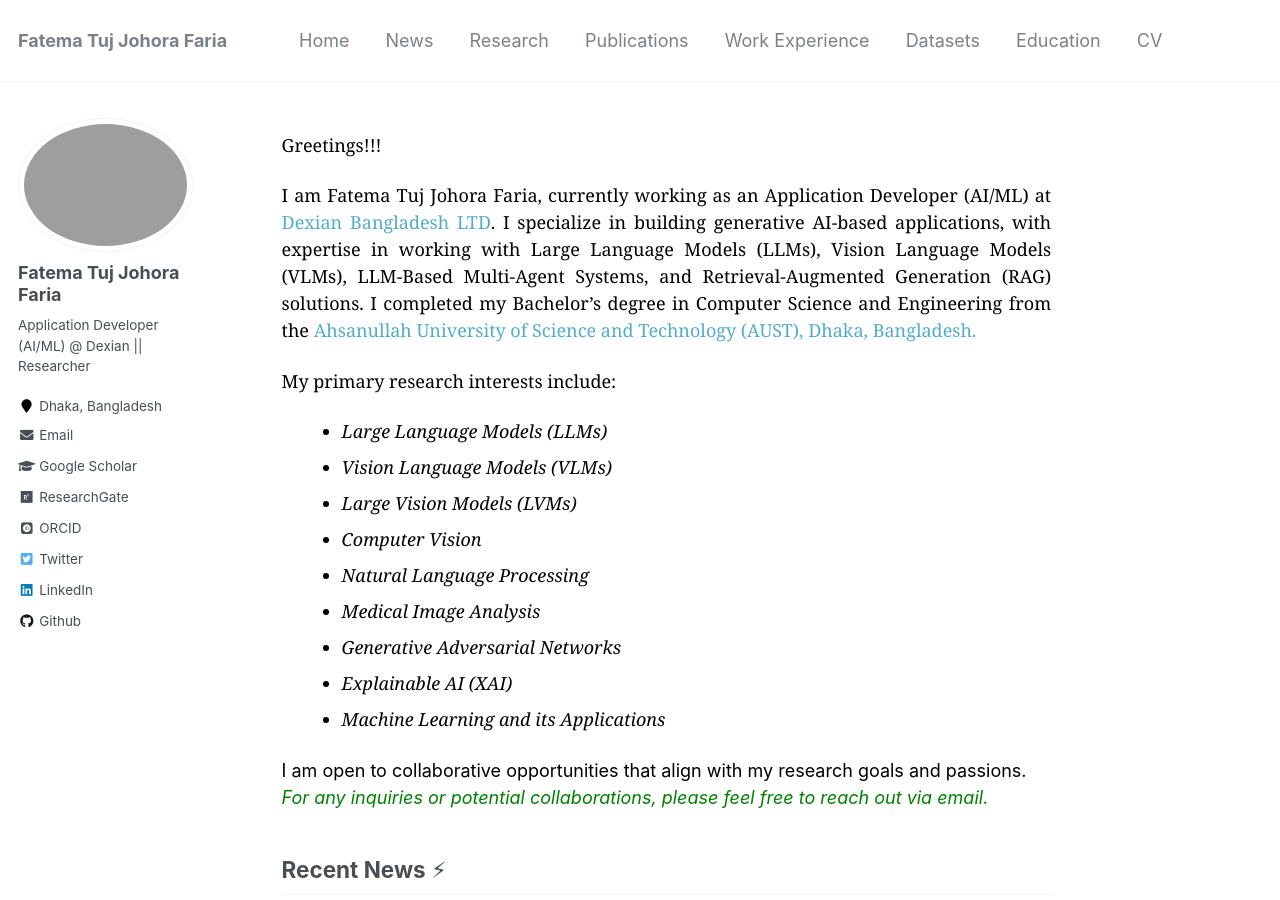
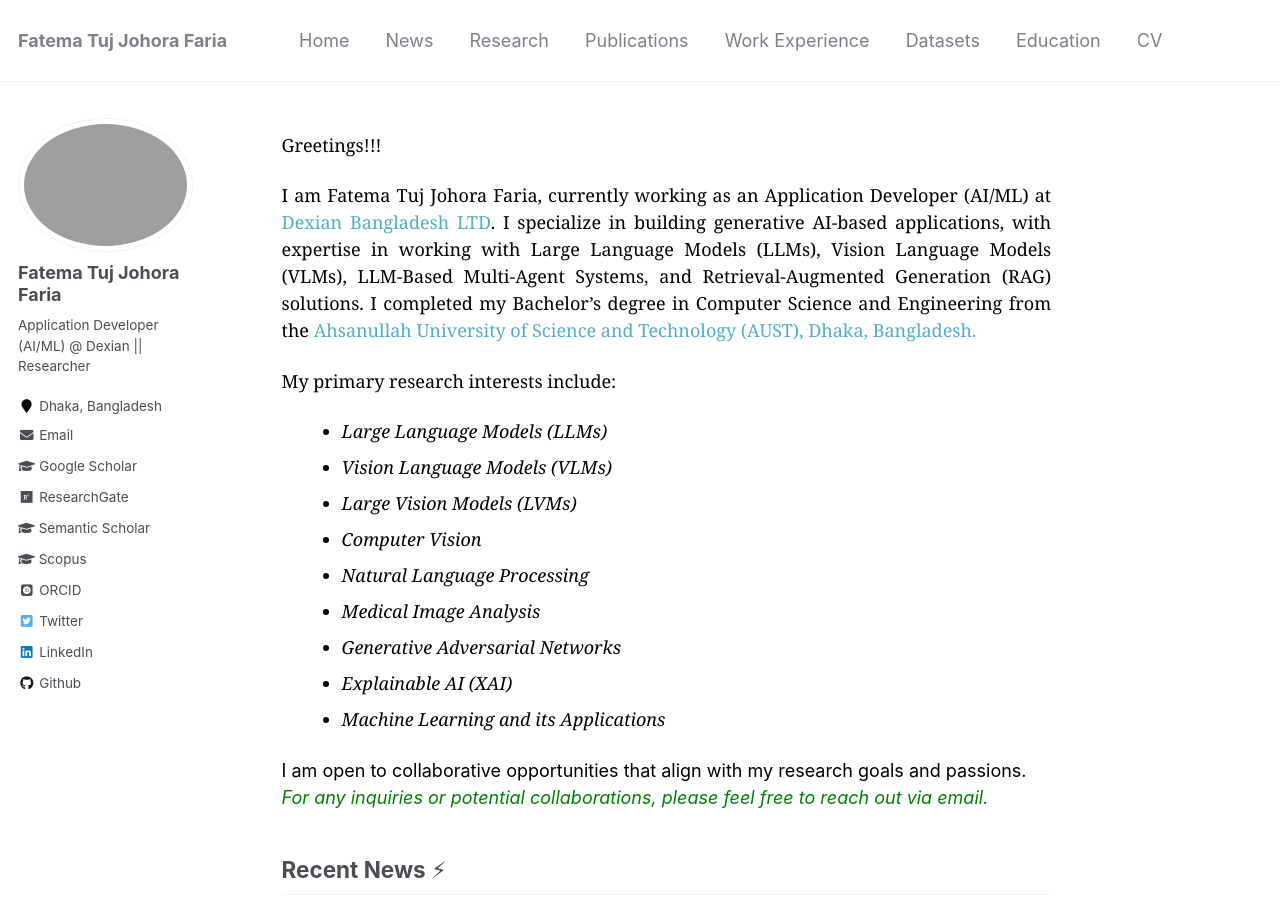
Before and after one commit to fatemafaria142/fatemafaria142.github.io, a Jekyll site: the page built from _pages/about.md, in a window 1280 px wide and 900 px high. Built offline with Jekyll 4.4.1, drawn with Linux system fonts in a browser that asks for light colours; some web fonts are replaced.

Commit message:
Changed to config

```diff
--- a/_config.yml
+++ b/_config.yml
@@ -89,7 +89,8 @@ author:
   googlescholar    : "https://scholar.google.com/citations?user=LEken_4AAAAJ&hl=en"
   email            : "fatema.faria142@gmail.com"
   researchgate     : "https://www.researchgate.net/profile/Fatema-Faria"
-  semanticscholar  : #"https://www.semanticscholar.org/author/G.-M.-Shahariar/100649170"
+  scopus           : "https://www.scopus.com/authid/detail.uri?authorId=58222018600"
+  semanticscholar  : "https://www.semanticscholar.org/author/Fatema-Tuj-Johora-Faria/2214751543"
   uri              :
   bitbucket        :
   codepen          :
```
